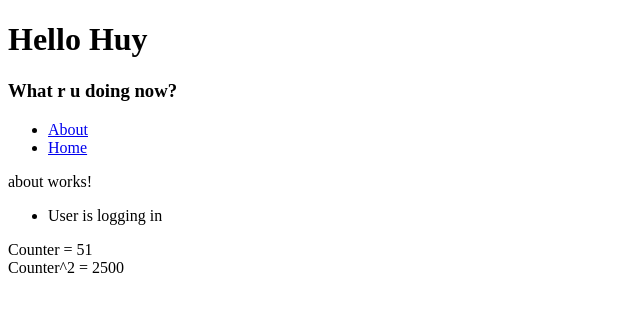
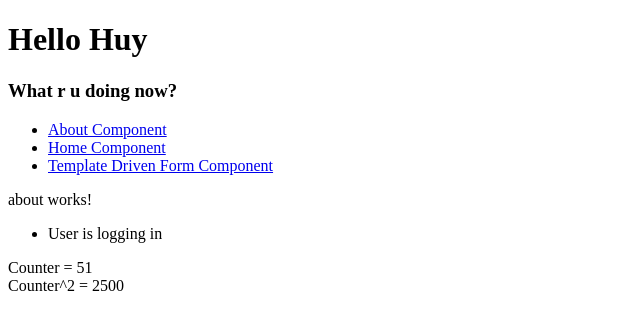
Before and after one commit to elvizhuy/Angular14, an Angular app: page /about in a window 1280 px wide. Shown: the top 330 px of the page, without its empty margins (0-640 px from the left). Built offline with nearby package versions, Linux system fonts and the light colour scheme.

Commit message:
template form

```diff
--- a/src/app/app.component.html
+++ b/src/app/app.component.html
@@ -3,8 +3,10 @@
 
 <nav>
   <ul>
-    <li><a routerLink="/about" routerLinkActive="active">About</a></li>
-    <li><a routerLink="/home" routerLinkActive="active">Home</a></li>
+    <li><a routerLink="/about" routerLinkActive="active">About Component</a></li>
+    <li><a routerLink="/home" routerLinkActive="active">Home Component</a></li>
+    <li><a routerLink="/templateform" routerLinkActive="active">Template Driven Form Component</a></li>
+
   </ul>
 </nav>
 
```
Also changed, not shown: src/app/app-routing.module.ts (+8 -9 lines).
